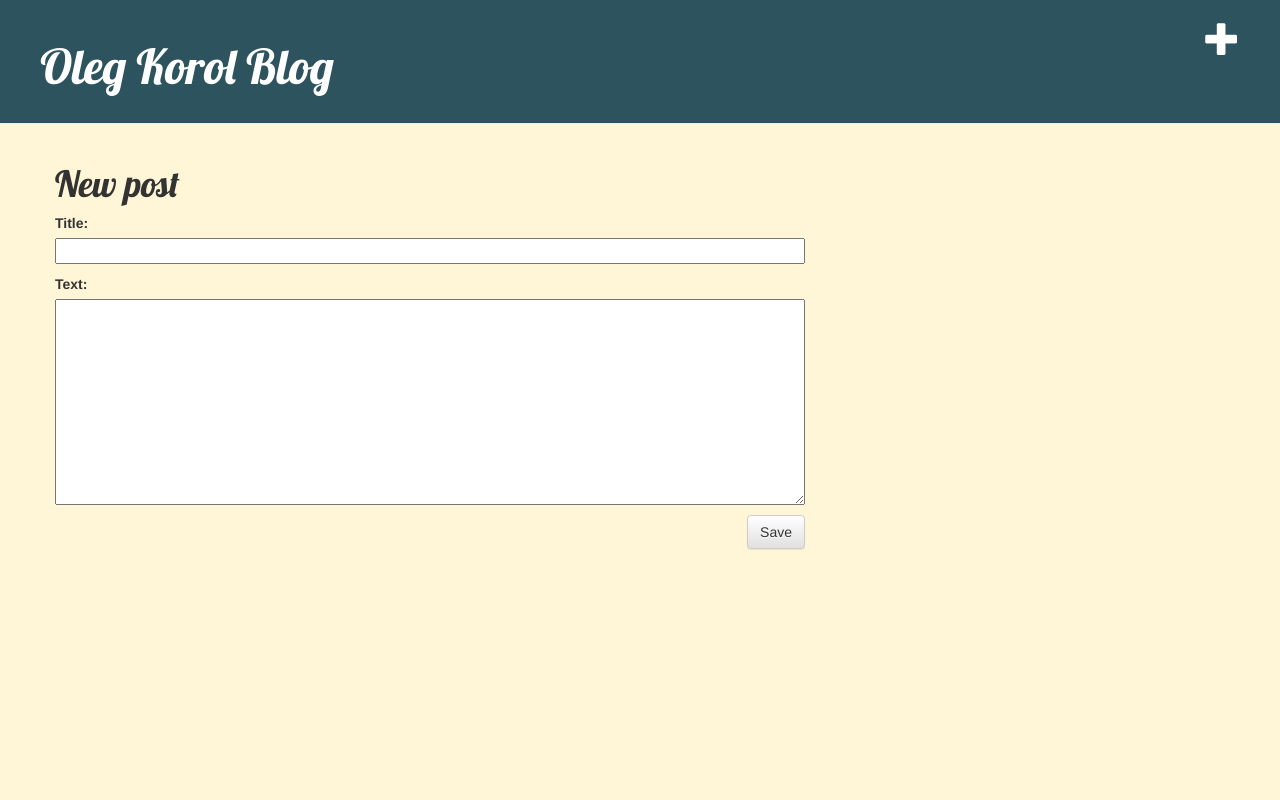
After one commit to Oleg-Korol/Djangogirls, a Django app: page /post/new/ in a window 1280 px wide. The commit adds this page. Run offline with Django 3.2, Linux system fonts and the light colour scheme; some libraries are stand-ins or nearby versions.

Commit message:
+
+forms

```diff
--- /dev/null
+++ b/djangogirls/blog/forms.py
@@ -0,0 +1,9 @@
+from django import forms
+
+from .models import Post
+
+class PostForm(forms.ModelForm):
+
+    class Meta:
+        model = Post
+        fields = ('title', 'text',)
--- a/djangogirls/blog/urls.py
+++ b/djangogirls/blog/urls.py
@@ -4,4 +4,6 @@ from . import views
 urlpatterns = [
     path('', views.post_list, name='post_list'),
     path('post/<int:pk>/', views.post_detail, name='post_detail'),
+    path('post/new/', views.post_new, name='post_new'),
+    path('post/<int:pk>/edit/', views.post_edit, name='post_edit'),
 ]
--- a/djangogirls/blog/views.py
+++ b/djangogirls/blog/views.py
@@ -1,7 +1,9 @@
-from django.shortcuts import render
+
 from django.utils import timezone
 from .models import Post
 from django.shortcuts import render, get_object_or_404
+from .forms import PostForm
+from django.shortcuts import redirect
 
 def post_list(request):
     posts = Post.objects.filter(published_date__lte=timezone.now()).\
@@ -11,3 +13,30 @@ def post_list(request):
 def post_detail(request, pk):
     post = get_object_or_404(Post, pk=pk)
     return render(request, 'blog/post_detail.html', {'post': post})
+
+def post_new(request):
+    if request.method == "POST":
+        form = PostForm(request.POST)
+        if form.is_valid():
+            post = form.save(commit=False)
+            post.author = request.user
+            post.published_date = timezone.now()
+            post.save()
+            return redirect('post_detail', pk=post.pk)
+    else:
+        form = PostForm()
+    return render(request, 'blog/post_edit.html', {'form': form})
+
+def post_edit(request, pk):
+    post = get_object_or_404(Post, pk=pk)
+    if request.method == "POST":
+        form = PostForm(request.POST, instance=post)
+        if form.is_valid():
+            post = form.save(commit=False)
+            post.author = request.user
+            post.published_date = timezone.now()
+            post.save()
+            return redirect('post_detail', pk=post.pk)
+    else:
+        form = PostForm(instance=post)
+    return render(request, 'blog/post_edit.html', {'form': form})
--- /dev/null
+++ b/djangogirls/static/css/bacfon.css
@@ -0,0 +1,4 @@
+body {
+    background-color: #fff5d7;
+    padding-left: 0px;
+}
--- a/djangogirls/static/css/blog.css
+++ b/djangogirls/static/css/blog.css
@@ -1,5 +1,5 @@
 .page-header {
-    background-color: #adadad;
+    background-color:#2d545e;
     margin-top: 0;
     padding: 20px 20px 20px 40px;
 }
@@ -9,7 +9,10 @@
     font-size: 36pt;
     text-decoration: none;
 }
-
+body {
+    background-color: #fff5d7;
+    padding-left: 0px;
+}
 .content {
     margin-left: 40px;
 }
@@ -19,7 +22,7 @@ h1, h2, h3, h4 {
 }
 
 .date {
-    color: #828282;
+    color: #12343b;
 }
 
 .save {
@@ -42,5 +45,5 @@ h1, h2, h3, h4 {
 }
 
 .post h1 a, .post h1 a:visited {
-    color: #000000;
+    color:#e1b382;
 }
--- a/djangogirls/templates/blog/base.html
+++ b/djangogirls/templates/blog/base.html
@@ -1,14 +1,18 @@
 {% load static %}
 <html>
     <head>
+        <title>Oleg Korol blog</title>
+
         <link rel="stylesheet" href="//maxcdn.bootstrapcdn.com/bootstrap/3.2.0/css/bootstrap.min.css">
+        <link rel="stylesheet" href="{% static 'css/bacfon.css' %}">
         <link rel="stylesheet" href="//maxcdn.bootstrapcdn.com/bootstrap/3.2.0/css/bootstrap-theme.min.css">
         <link href='//fonts.googleapis.com/css?family=Lobster&subset=latin,latin-ext' rel='stylesheet' type='text/css'>
         <link rel="stylesheet" href="{% static 'css/blog.css' %}">
     </head>
     <body>
         <div class="page-header">
-        <h1><a href="/">OLeg Korol Blog</a></h1>
+            <a href="{% url 'post_new' %}" class="top-menu"><span class="glyphicon glyphicon-plus"></span></a>
+            <h1><a href="/">Oleg Korol Blog</a></h1>
         </div>
         <div class="content container">
             <div class="row">
@@ -19,4 +23,4 @@
             </div>
         </div>
     </body>
-</html>>
+</html>
--- a/djangogirls/templates/blog/post_detail.html
+++ b/djangogirls/templates/blog/post_detail.html
@@ -1,5 +1,5 @@
 {% extends 'blog/base.html' %}
-<h1>GGGGGGGGGGGGGGGGGGGG</h1>
+
 {% block content %}
     <div class="post">
         {% if post.published_date %}
@@ -7,6 +7,7 @@
                 {{ post.published_date }}
             </div>
         {% endif %}
+        <a class="btn btn-default" href="{% url 'post_edit' pk=post.pk %}"><span class="glyphicon glyphicon-pencil"></span></a>
         <h1>{{ post.title }}</h1>
         <p>{{ post.text|linebreaksbr }}</p>
     </div>
--- /dev/null
+++ b/djangogirls/templates/blog/post_edit.html
@@ -0,0 +1,9 @@
+{% extends 'blog/base.html' %}
+
+{% block content %}
+    <h1>New post</h1>
+    <form method="POST" class="post-form">{% csrf_token %}
+        {{ form.as_p }}
+        <button type="submit" class="save btn btn-default">Save</button>
+    </form>
+{% endblock %}
```
Lines whose indentation alone changed are shown as unchanged.
